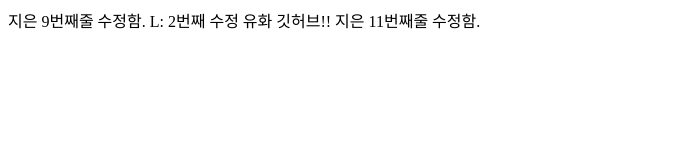
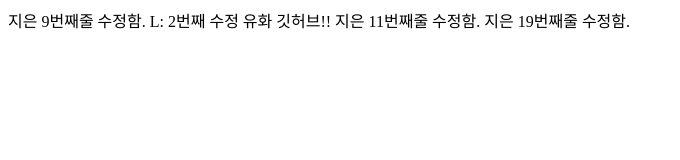
Before and after one commit to kimyouhwa/git_study, a plain HTML site: page right3.html in a window 1280 px wide. Shown: the whole page, without its empty margins (0-680 px from the left). Drawn offline with Linux system fonts and the light colour scheme.

Commit message:
right3파일 지은, 19번째줄 수정함

```diff
--- a/right3.html
+++ b/right3.html
@@ -16,5 +16,6 @@
 
     지은 11번째줄 수정함.
 
+    지은 19번째줄 수정함.
 </body>
 </html>
```
